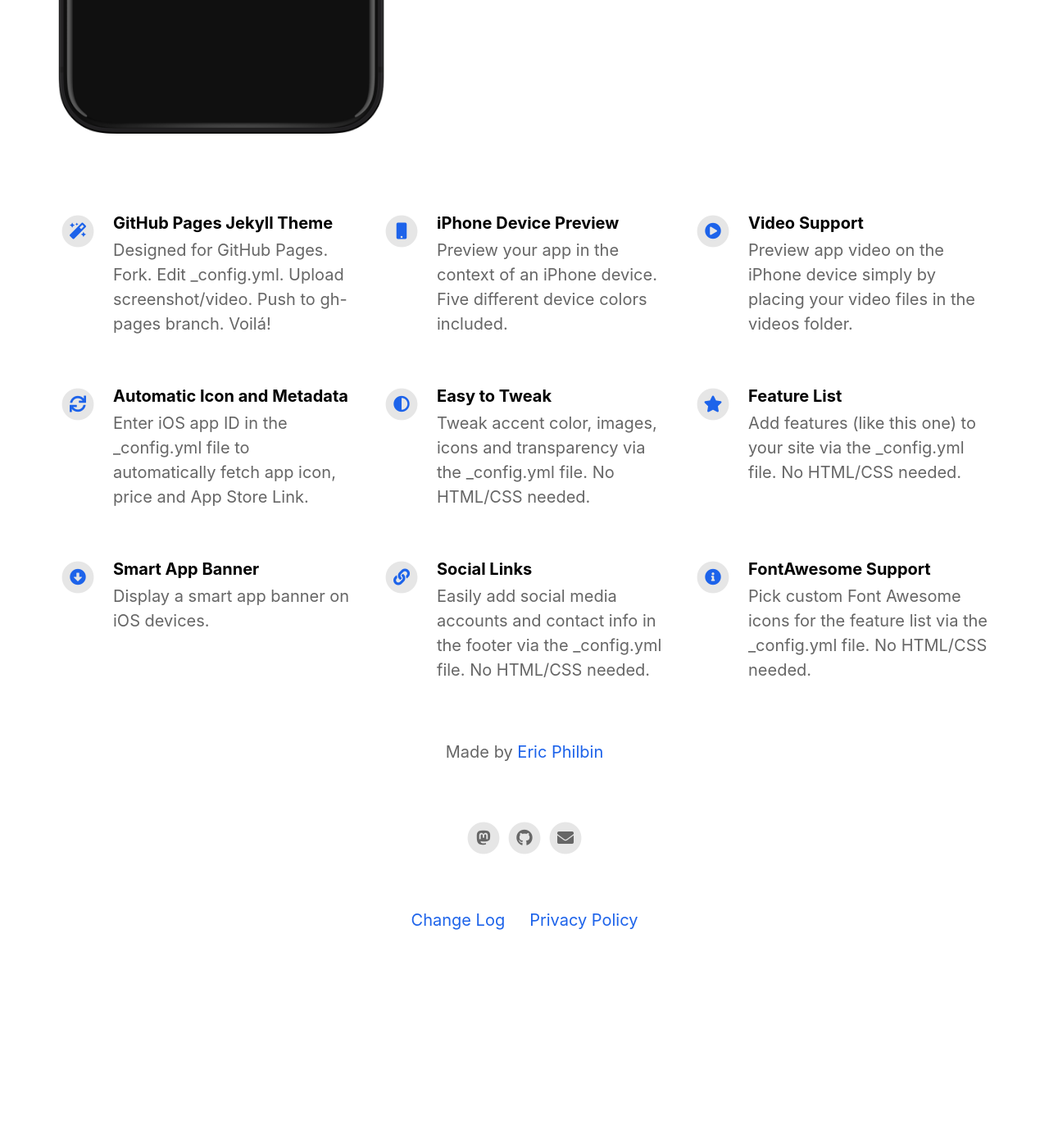
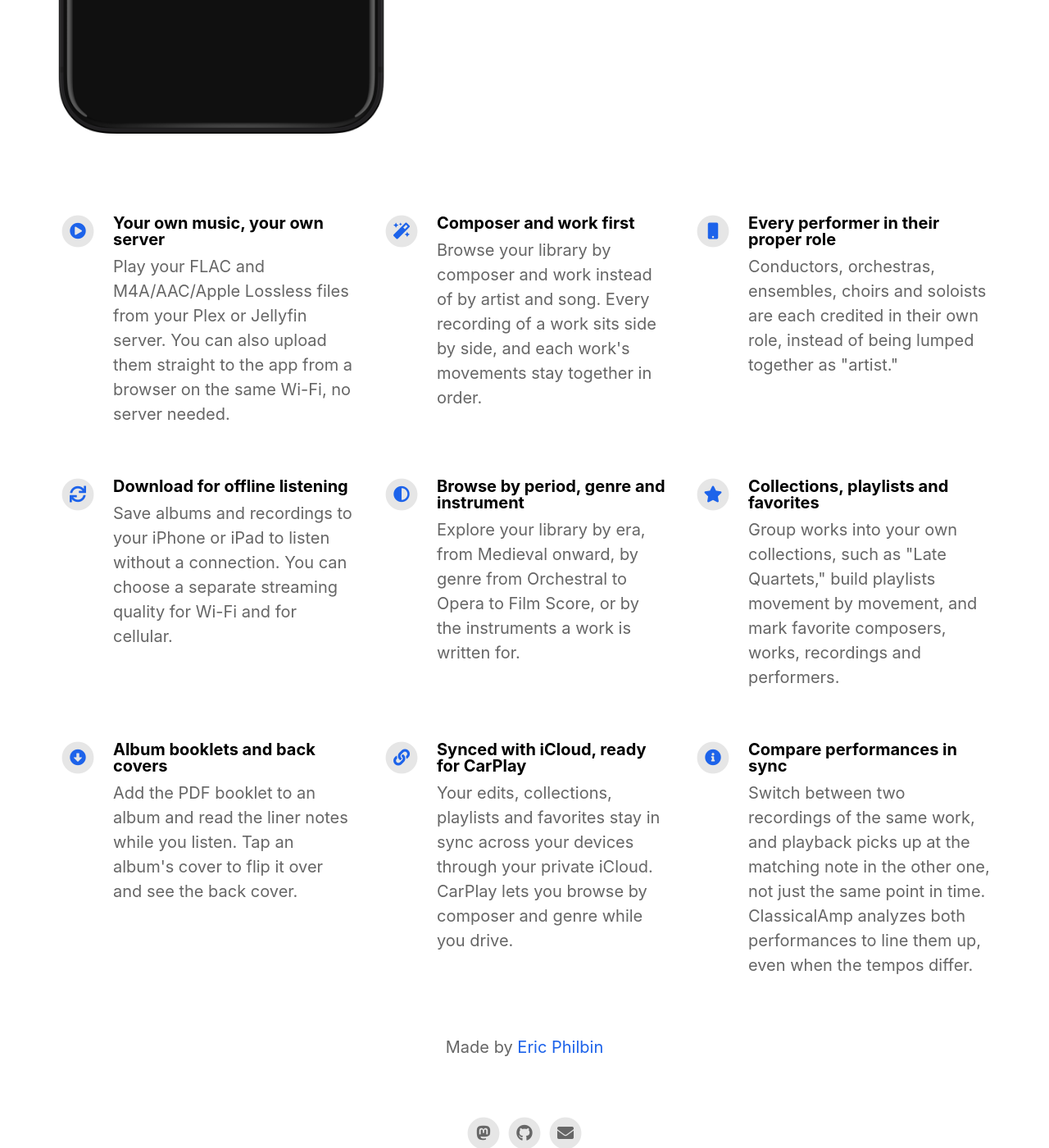
Before and after one commit to eric-philbin/ClassicalAmp, a Jekyll site: the page built from index.html, in a window 1280 px wide and 1400 px high, scrolled down 822 px. Shown: the whole window at 82% size. Built offline with Jekyll 4.4.1, drawn with Linux system fonts in a browser that asks for light colours; nearby versions of some CDN libraries; before the commit the page ends 2024 px from its top, so only the background shows below that.

Commit message:
Revise feature list in _config.yml for music app
Updated feature list with new titles and descriptions for music-related functionalities, replacing existing entries.

```diff
--- a/_config.yml
+++ b/_config.yml
@@ -38,40 +38,40 @@ mastodon_link                             : https://sfba.social/@blitzen
 # Feature List                            Edit, add or remove features to be presented.
 features                                  :
 
-  - title                                 : GitHub Pages Jekyll Theme
-    description                           : Designed for GitHub Pages. Fork. Edit _config.yml. Upload screenshot/video. Push to gh-pages branch. Voilá!
+  - title                                 : Your own music, your own server
+    description                           : Play your FLAC and  M4A/AAC/Apple Lossless files from your Plex or Jellyfin server. You can also upload them straight to the app from a browser on the same Wi-Fi, no server needed.
+    fontawesome_icon_name                 : play-circle
+
+  - title                                 : Composer and work first
+    description                           : Browse your library by composer and work instead of by artist and song. Every recording of a work sits side by side, and each work's movements stay together in order.
     fontawesome_icon_name                 : magic
 
-  - title                                 : iPhone Device Preview
-    description                           : Preview your app in the context of an iPhone device. Five different device colors included.
+  - title                                 : Every performer in their proper role
+    description                           : Conductors, orchestras, ensembles, choirs and soloists are each credited in their own role, instead of being lumped together as "artist."
     fontawesome_icon_name                 : mobile
 
-  - title                                 : Video Support
-    description                           : Preview app video on the iPhone device simply by placing your video files in the videos folder.
-    fontawesome_icon_name                 : play-circle
-
-  - title                                 : Automatic Icon and Metadata
-    description                           : Enter iOS app ID in the _config.yml file to automatically fetch app icon, price and App Store Link.
+  - title                                 : Download for offline listening
+    description                           : Save albums and recordings to your iPhone or iPad to listen without a connection. You can choose a separate streaming quality for Wi-Fi and for cellular.
     fontawesome_icon_name                 : sync
 
-  - title                                 : Easy to Tweak
-    description                           : Tweak accent color, images, icons and transparency via the _config.yml file. No HTML/CSS needed.
+  - title                                 : Browse by period, genre and instrument
+    description                           : Explore your library by era, from Medieval onward, by genre from Orchestral to Opera to Film Score, or by the instruments a work is written for.
     fontawesome_icon_name                 : adjust
 
-  - title                                 : Feature List
-    description                           : Add features (like this one) to your site via the _config.yml file. No HTML/CSS needed.
+  - title                                 : Collections, playlists and favorites
+    description                           : Group works into your own collections, such as "Late Quartets," build playlists movement by movement, and mark favorite composers, works, recordings and performers.
     fontawesome_icon_name                 : star
 
-  - title                                 : Smart App Banner
-    description                           : Display a smart app banner on iOS devices.
+  - title                                 : Album booklets and back covers
+    description                           : Add the PDF booklet to an album and read the liner notes while you listen. Tap an album's cover to flip it over and see the back cover.
     fontawesome_icon_name                 : arrow-alt-circle-down
 
-  - title                                 : Social Links
-    description                           : Easily add social media accounts and contact info in the footer via the _config.yml file. No HTML/CSS needed.
+  - title                                 : Synced with iCloud, ready for CarPlay
+    description                           : Your edits, collections, playlists and favorites stay in sync across your devices through your private iCloud. CarPlay lets you browse by composer and genre while you drive.
     fontawesome_icon_name                 : link
 
-  - title                                 : FontAwesome Support
-    description                           : Pick custom Font Awesome icons for the feature list via the _config.yml file. No HTML/CSS needed.
+  - title                                 : Compare performances in sync
+    description                           : Switch between two recordings of the same work, and playback picks up at the matching note in the other one, not just the same point in time. ClassicalAmp analyzes both performances to line them up, even when the tempos differ.
     fontawesome_icon_name                 : info-circle
 
   - title                                 : # New Feature Title
```
